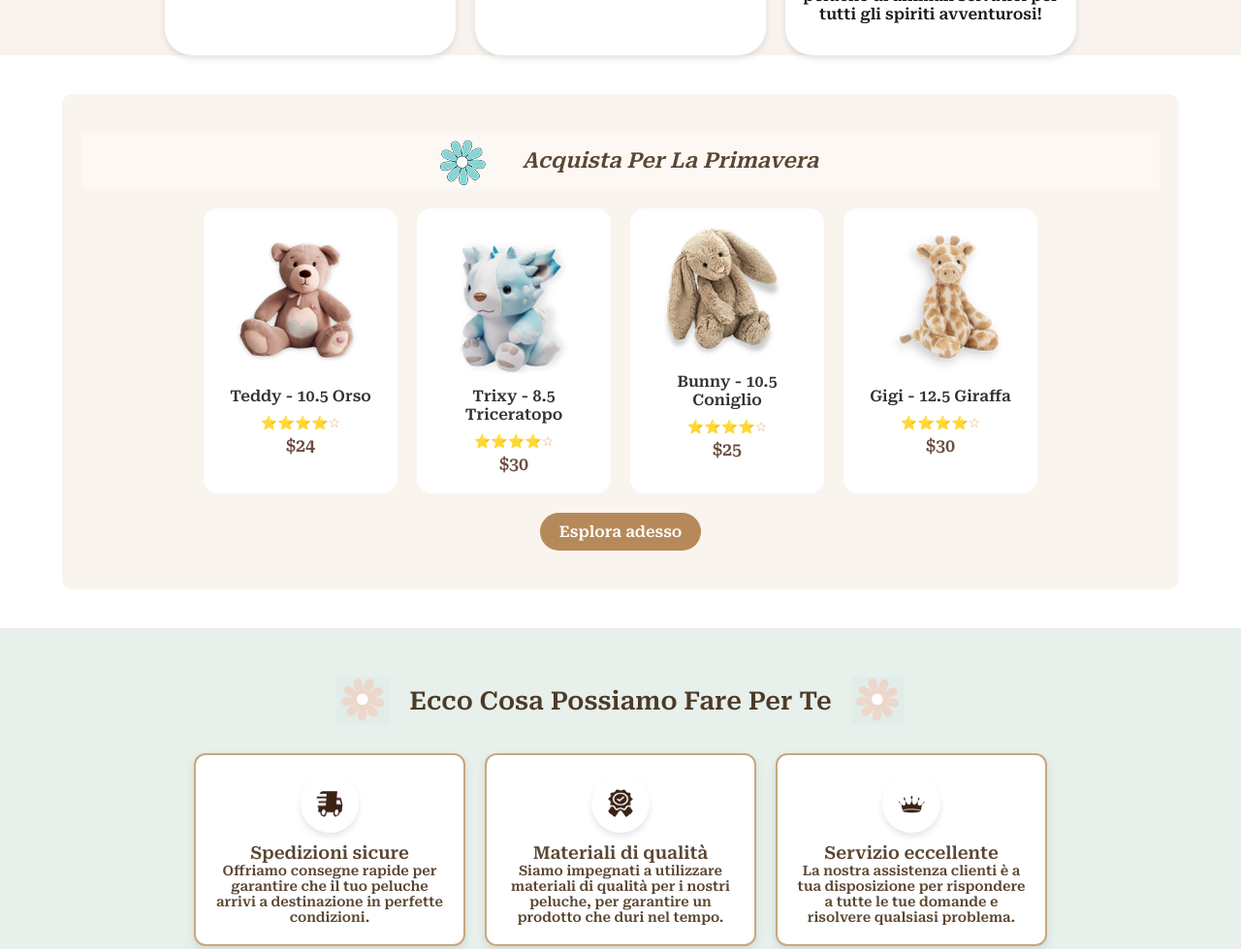
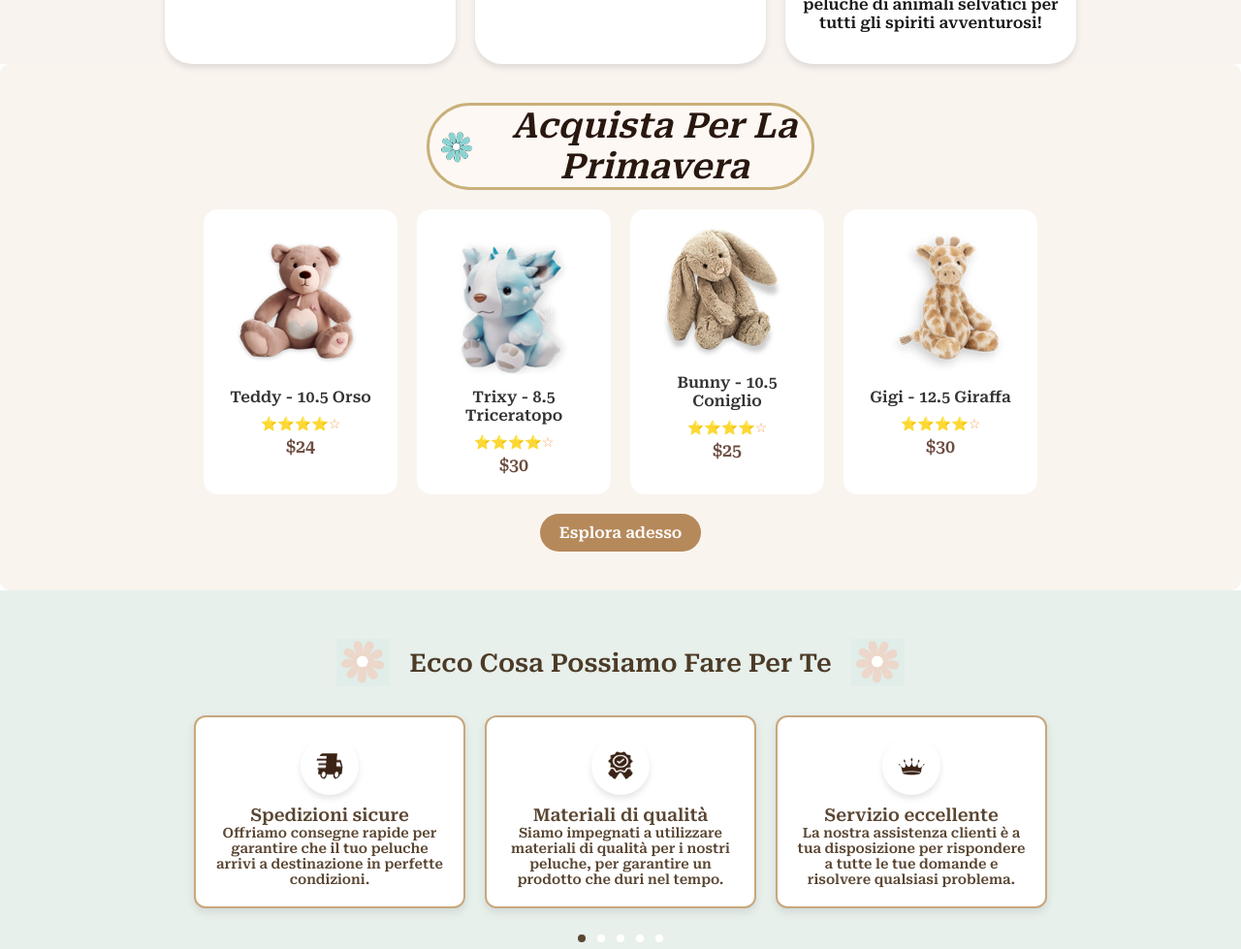
Before and after one commit to Gui027/Compass-Desafio-3---Ecommerce, a plain HTML site: page index.html in a window 1280 px wide. Shown: the part 1273-2252 px from the top of the page at 97% size. Drawn offline with Linux system fonts and the light colour scheme.

Commit message:
some modifications

```diff
--- a/css/style.css
+++ b/css/style.css
@@ -165,7 +165,7 @@ body {
 }
 
 .section-2 h2 {
-    font-size: 40px;
+    font-size: 48px;
     font-weight: 600;
     margin-bottom: 10px;
     color: #29180F;
@@ -234,20 +234,27 @@ body {
     background-color: #f9f4ee;
     padding: 40px 20px;
     border-radius: 10px;
-    margin: 40px auto;
-    width: 90%;
-    max-width: 1200px;
 }
 
 .text-section-3 {
     display: flex;
+    max-width: 400px;
     align-items: center;
     justify-content: center;
-    font-size: 22px;
+    font-size: 36px;
     font-weight: bold;
     font-style: italic;
-    color: #5a4632;
+    color: #29180F;
+    font-weight: 500;
     background: #fdf8f4;
+    border: 3px solid #C9B079;
+    border-radius: 62px;
+    font-style: italic;
+    margin: 0 auto;
+}
+
+.text-section-3  img {
+    width: 70px;
 }
 
 .product-container {
```
